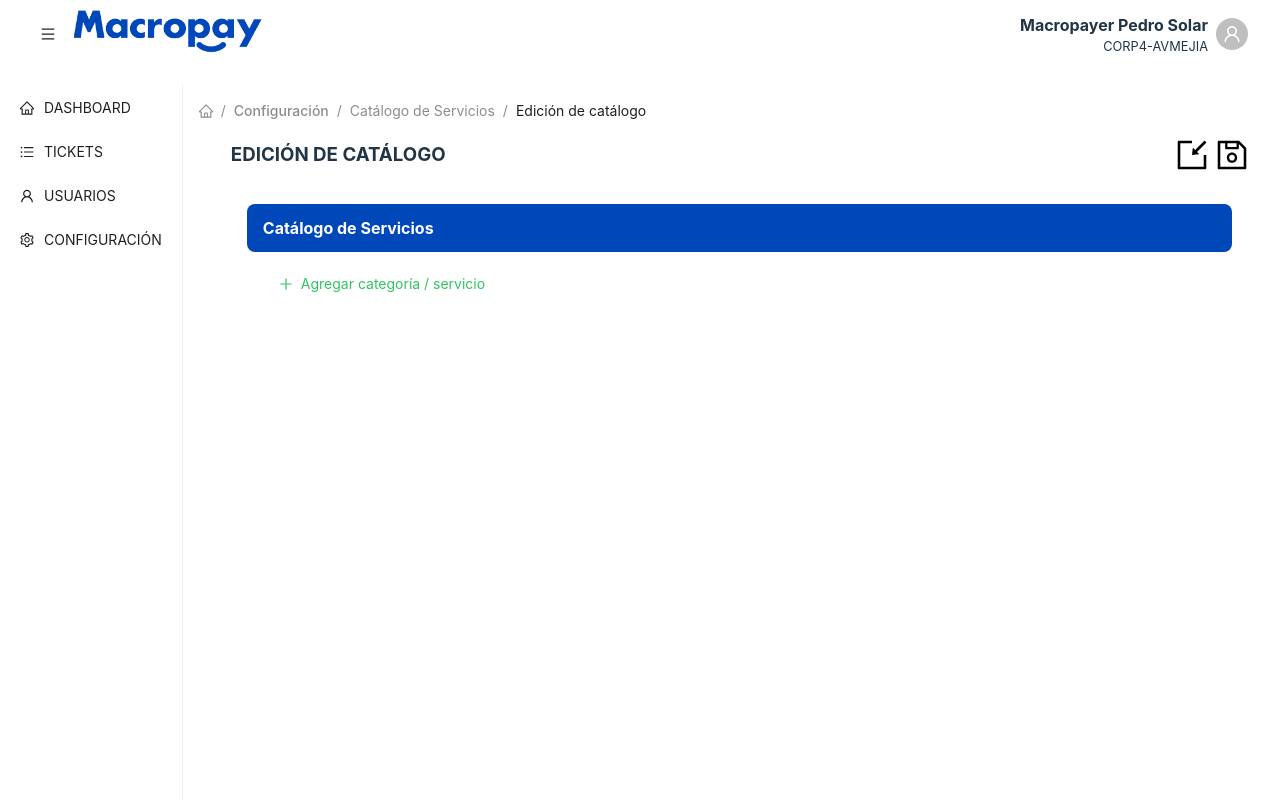
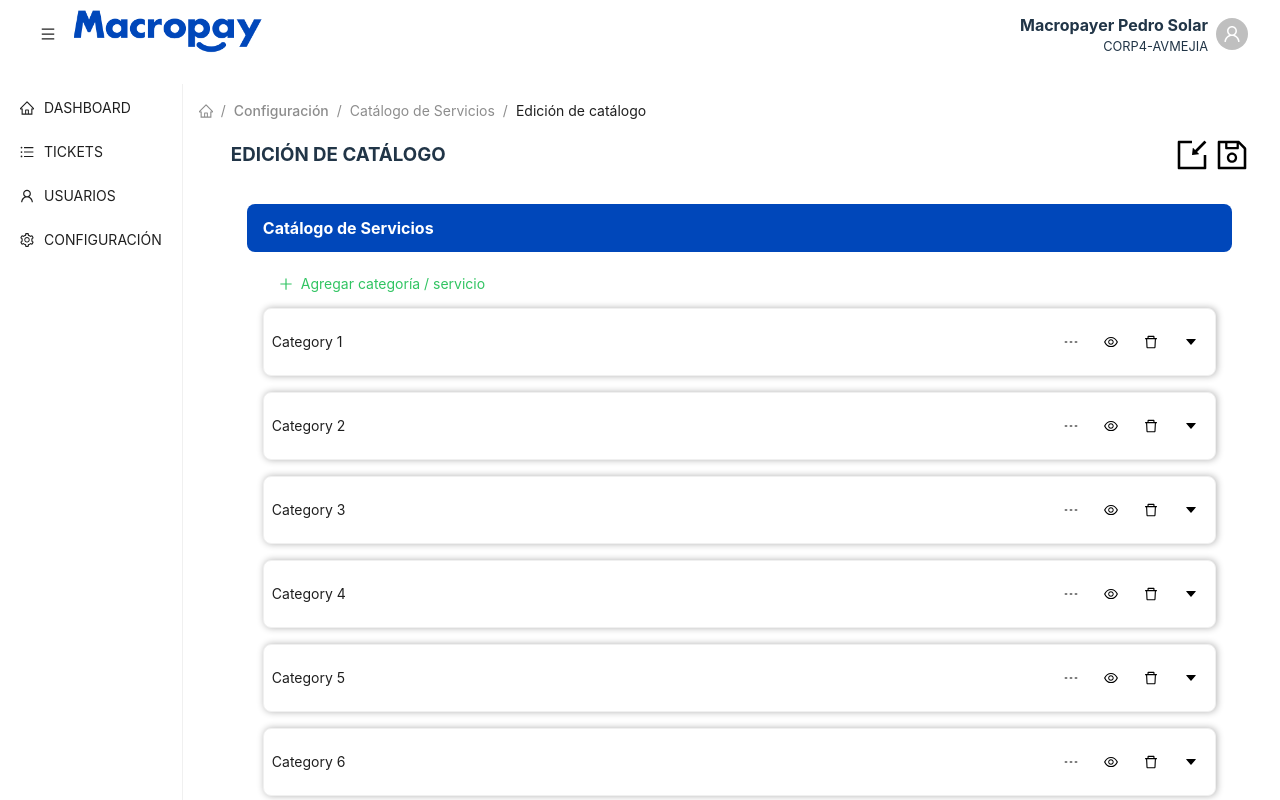
Before and after one commit to ErickA2000/macropay-dashboard, a React (Vite) app: page /config/edit-catalog in a window 1280 px wide. Shown: the top 800 px of the page. Built offline with nearby package versions, Linux system fonts and the light colour scheme.

Commit message:
refactor: :zap: improve performance open modal

```diff
--- a/src/components/card-service/index.tsx
+++ b/src/components/card-service/index.tsx
@@ -4,47 +4,37 @@ import {
   DashOutlined,
   DeleteOutlined,
   EyeOutlined,
-  PlusOutlined,
 } from "@ant-design/icons";
-import { Button, Card, Flex } from "antd";
+import { Button, Card, Flex, Modal } from "antd";
 import "./styles.css";
 import React, { useState } from "react";
-import { useCategories } from "@Hooks/useCategories";
-import { useOpenModalCategory } from "@Hooks/useOpenModalCategory";
-import ModalCategory from "@Components/modal-category";
+import ViewDataCategory from "@Components/view-data-category";
+import OpenModal from "@Components/open-modal";
 
 interface Props {
   id: string;
-  index: number;
   title: string;
   contentSubCard: boolean;
-  isSubCard: boolean;
+  removeItem: () => void;
   subCard?: React.ReactNode;
   idParent?: string;
 }
 
 function CardService({
   title,
-  index,
   contentSubCard,
   subCard,
-  isSubCard,
   idParent,
   id,
+  removeItem,
 }: Props) {
   const [openSubCard, setOpenSubCard] = useState(false);
   const [isOpenOnlyViewModal, setIsOpenOnlyViewModal] = useState(false);
-  const categoryHook = useCategories();
-  const modal = useOpenModalCategory();
+
+  console.log("in card");
 
   const deleteCategory = () => {
-    if (isSubCard && idParent) {
-      categoryHook.removeSubCategory(idParent, id);
-    }
-
-    if (!isSubCard) {
-      categoryHook.remove(index);
-    }
+    removeItem();
   };
 
   return (
@@ -86,31 +76,19 @@ function CardService({
           </Flex>
         </Flex>
       </Card>
-      <ModalCategory
-        state={isOpenOnlyViewModal}
-        close={() => setIsOpenOnlyViewModal(false)}
-        mainCategoryId={idParent}
-        childrenId={id}
-        isOnlyView
-        title="Categoría"
-      />
+
+      <Modal
+        footer
+        open={isOpenOnlyViewModal}
+        onClose={() => setIsOpenOnlyViewModal(false)}
+        onCancel={() => setIsOpenOnlyViewModal(false)}>
+        <ViewDataCategory parentId={idParent} childrenId={id} />
+      </Modal>
 
       {contentSubCard && openSubCard && (
         <section className="sub-card">
-          <Button
-            type="link"
-            icon={<PlusOutlined />}
-            className="btn"
-            onClick={modal.open}>
-            Agregar categoría / servicio
-          </Button>
-          <ModalCategory
-            state={modal.state}
-            close={modal.close}
-            mainCategoryId={idParent}
-            isOnlyView={false}
-            title="Agregar categoría - Servicio"
-          />
+          <OpenModal mainCategoryId={idParent}/>
+
           {subCard}
         </section>
       )}
--- a/src/components/modal-category/index.tsx
+++ b/src/components/modal-category/index.tsx
@@ -9,7 +9,6 @@ interface Props {
   childrenId?: string;
   close: () => void;
   title: string;
-  isOnlyView: boolean;
 }
 
 type FielType = {
@@ -21,15 +20,15 @@ function ModalCategory({
   state,
   close,
   mainCategoryId,
-  isOnlyView,
   title,
 }: Props) {
   const category = useCategories();
   const [form] = Form.useForm();
+  console.log("modal");
+
 
   const onFinish: FormProps<FielType>["onFinish"] = (values) => {
     if (mainCategoryId) {
-      console.log(mainCategoryId);
       category.addSubCategory(mainCategoryId, {
         id: crypto.randomUUID().toString(),
         ...values,
@@ -63,7 +62,7 @@ function ModalCategory({
         autoComplete="off"
         onFinish={onFinish}
         form={form}
-        disabled={isOnlyView}>
+        >
         <h4>Nombre de la categoría*</h4>
         <Form.Item<FielType>
           name="title"
@@ -84,7 +83,6 @@ function ModalCategory({
           />
         </Form.Item>
 
-        {!isOnlyView && (
           <Flex justify="space-between">
             <Button type="link">Opciones avanzadas</Button>
 
@@ -92,7 +90,6 @@ function ModalCategory({
               Aceptar
             </Button>
           </Flex>
-        )}
       </Form>
     </Modal>
   );
--- /dev/null
+++ b/src/components/open-modal/index.tsx
@@ -0,0 +1,37 @@
+import { PlusOutlined } from "@ant-design/icons";
+import ModalCategory from "@Components/modal-category";
+import { useOpenModalCategory } from "@Hooks/useOpenModalCategory";
+import { Button } from "antd";
+
+interface Props {
+    mainCategoryId?: string;
+}
+
+function OpenModal({ mainCategoryId }: Props) {
+    const modal = useOpenModalCategory();
+
+  return (
+    <>
+      <Button
+        type="link"
+        icon={<PlusOutlined />}
+        style={{
+            marginTop: ".5rem",
+            marginBottom: ".5rem",
+            color: "#31C462"
+        }}
+        onClick={modal.open}>
+        Agregar categoría / servicio
+      </Button>
+
+      <ModalCategory
+        state={modal.state}
+        close={modal.close}
+        mainCategoryId={mainCategoryId}
+        title="Agregar categoría - Servicio"
+      />
+    </>
+  );
+}
+
+export default OpenModal;
--- /dev/null
+++ b/src/components/view-data-category/index.tsx
@@ -0,0 +1,25 @@
+import { useCategories } from "@Hooks/useCategories";
+import { Flex } from "antd";
+
+interface Props {
+    parentId?: string;
+    childrenId?: string;
+}
+
+function ViewDataCategory({ parentId, childrenId }: Props){
+    const category = useCategories();
+
+    const dataCategory = category.find(parentId, childrenId);
+
+    return (
+        <Flex vertical >
+            <h3>Titulo</h3>
+            <p style={{margin: '0'}}>{dataCategory.title}</p>
+
+            <h3>Descripción</h3>
+            <p style={{margin: '0'}}>{dataCategory.description}</p>
+        </Flex>
+    );
+}
+
+export default ViewDataCategory;
--- /dev/null
+++ b/src/constants/data.ts
@@ -0,0 +1,28 @@
+import { CategoryServices } from "@Interfaces/category-services";
+
+
+export function generateData(elements: number) {
+  const categoryServicesArray: CategoryServices[] = [];
+
+  for (let i = 1; i <= elements; i++) {
+    categoryServicesArray.push({
+      id: `${i}`,
+      title: `Category ${i}`,
+      description: `Description for category ${i}`,
+      subCategory: [
+        {
+          id: `${i}-1`,
+          title: `SubCategory ${i}-1`,
+          description: `Description for subcategory ${i}-1`,
+        },
+        {
+          id: `${i}-2`,
+          title: `SubCategory ${i}-2`,
+          description: `Description for subcategory ${i}-2`,
+        },
+      ],
+    });
+  }
+
+  return categoryServicesArray;
+}
--- a/src/hooks/useCategories.tsx
+++ b/src/hooks/useCategories.tsx
@@ -1,3 +1,4 @@
+import { generateData } from "@Constants/data";
 import {
   ArrayStateContextType,
   ArrayStateProviderProps,
@@ -11,10 +12,10 @@ const arrayStateContext = createContext<ArrayStateContextType | undefined>(
 );
 
 export function ArrayStateProvider({ children }: ArrayStateProviderProps) {
-  const [categories, setCategories] = useState<CategoryServices[]>([]);
+  const [categories, setCategories] = useState<CategoryServices[]>(generateData(100));
 
   const find = (parentId?: string, childrenId?: string) => {
-    if (parentId && childrenId) {
+    if (parentId && childrenId && parentId !== childrenId) {
       const categoryLevel1 = categories.filter(
         (value) => value.id === parentId
       );
--- a/src/pages/configuration/editCatalog/index.tsx
+++ b/src/pages/configuration/editCatalog/index.tsx
@@ -1,15 +1,13 @@
 import {
   HomeOutlined,
   ImportOutlined,
-  PlusOutlined,
   SaveOutlined,
 } from "@ant-design/icons";
-import { Breadcrumb, Button, Flex } from "antd";
+import { Breadcrumb, Flex } from "antd";
 import "./styles.css";
 import CardService from "@Components/card-service";
 import { useCategories } from "@Hooks/useCategories";
-import ModalCategory from "@Components/modal-category";
-import { useOpenModalCategory } from "@Hooks/useOpenModalCategory";
+import OpenModal from "@Components/open-modal";
 
 function EditCatalog() {
   const breadcrumbItems = [
@@ -29,7 +27,14 @@ function EditCatalog() {
     },
   ];
   const categoryHook = useCategories();
-  const modal = useOpenModalCategory();
+
+  const removeItem = (indexParent: number, idParent: string, idChildren?: string) => {
+    if(idParent && idChildren){
+      categoryHook.removeSubCategory(idParent, idChildren);
+    }else{
+      categoryHook.remove(indexParent);
+    }
+  }
 
   return (
     <Flex vertical className="edit-container">
@@ -50,20 +55,8 @@ function EditCatalog() {
           </section>
 
           <section className="container-services">
-            <Button
-              type="link"
-              icon={<PlusOutlined />}
-              className="btn"
-              onClick={modal.open}>
-              Agregar categoría / servicio
-            </Button>
 
-            <ModalCategory
-              state={modal.state}
-              close={modal.close}
-              isOnlyView={false}
-              title="Agregar categoría - Servicio"
-            />
+            <OpenModal />
 
             <Flex vertical>
               {categoryHook.items.map((category, categoryIndex) => (
@@ -72,25 +65,24 @@ function EditCatalog() {
                   title={category.title}
                   id={category.id}
                   contentSubCard
-                  index={categoryIndex}
-                  isSubCard={false}
                   idParent={category.id}
+                  removeItem={() => removeItem(categoryIndex, category.id)}
                   subCard={category.subCategory.map(
-                    (subCategory, subCategoryIndex) => (
+                    (subCategory) => (
                       <CardService
-                        index={subCategoryIndex}
                         title={subCategory.title}
                         id={subCategory.id}
                         contentSubCard={false}
-                        isSubCard
                         idParent={category.id}
                         key={subCategory.id}
+                        removeItem={() => removeItem(categoryIndex, category.id, subCategory.id)}
                       />
                     )
                   )}
                 />
               ))}
             </Flex>
+
           </section>
         </Flex>
       </section>
--- a/src/pages/configuration/editCatalog/styles.css
+++ b/src/pages/configuration/editCatalog/styles.css
@@ -7,7 +7,7 @@
         margin-right: 2rem;
 
         .catalog{
-            height: 100vh;
+            height: 100%;
             background-color: #fff;
             padding-top: 1rem;
 
@@ -27,11 +27,7 @@
                 margin-left: 2rem;
                 margin-right: 2rem;
 
-                .btn{
-                    margin-top: .5rem;
-                    margin-bottom: .5rem;
-                    color: #31C462;
-                }
+
             }
         }
     }
```
